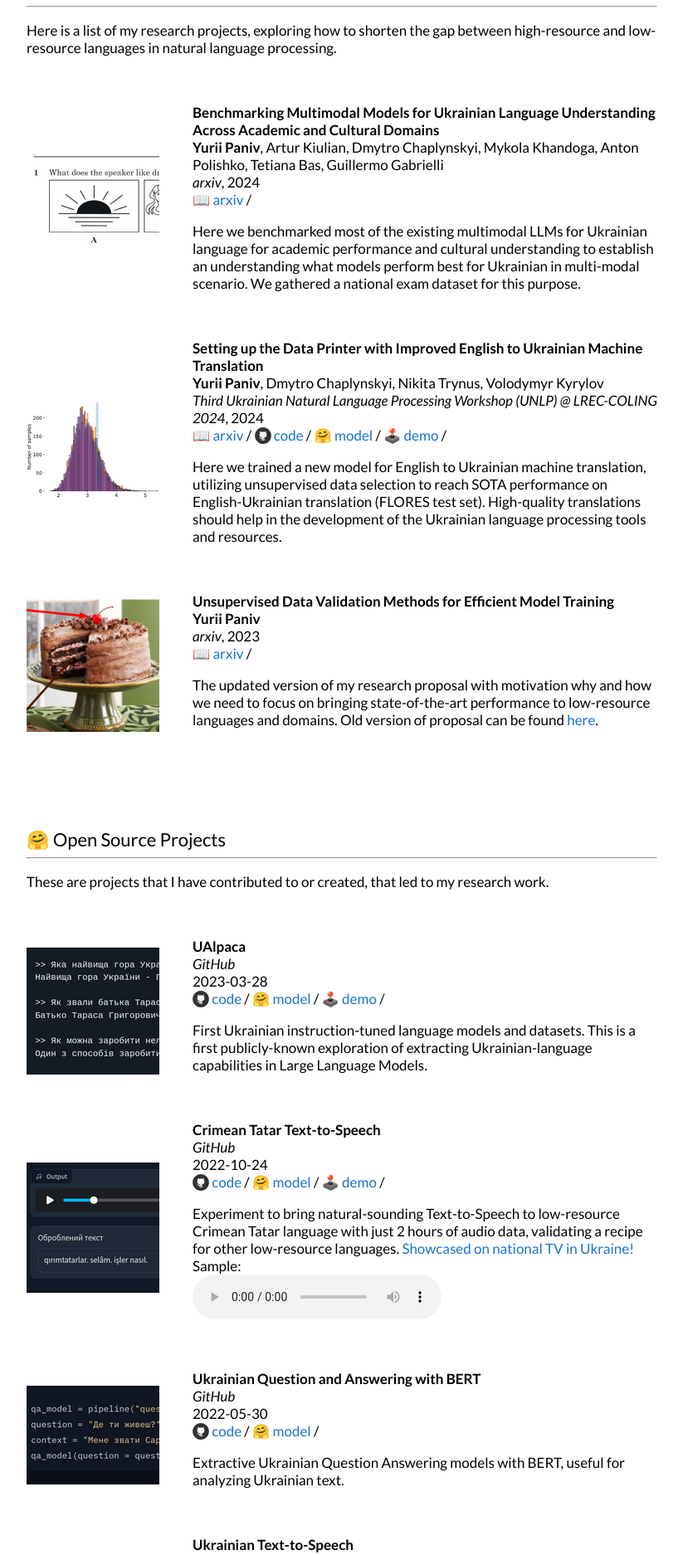
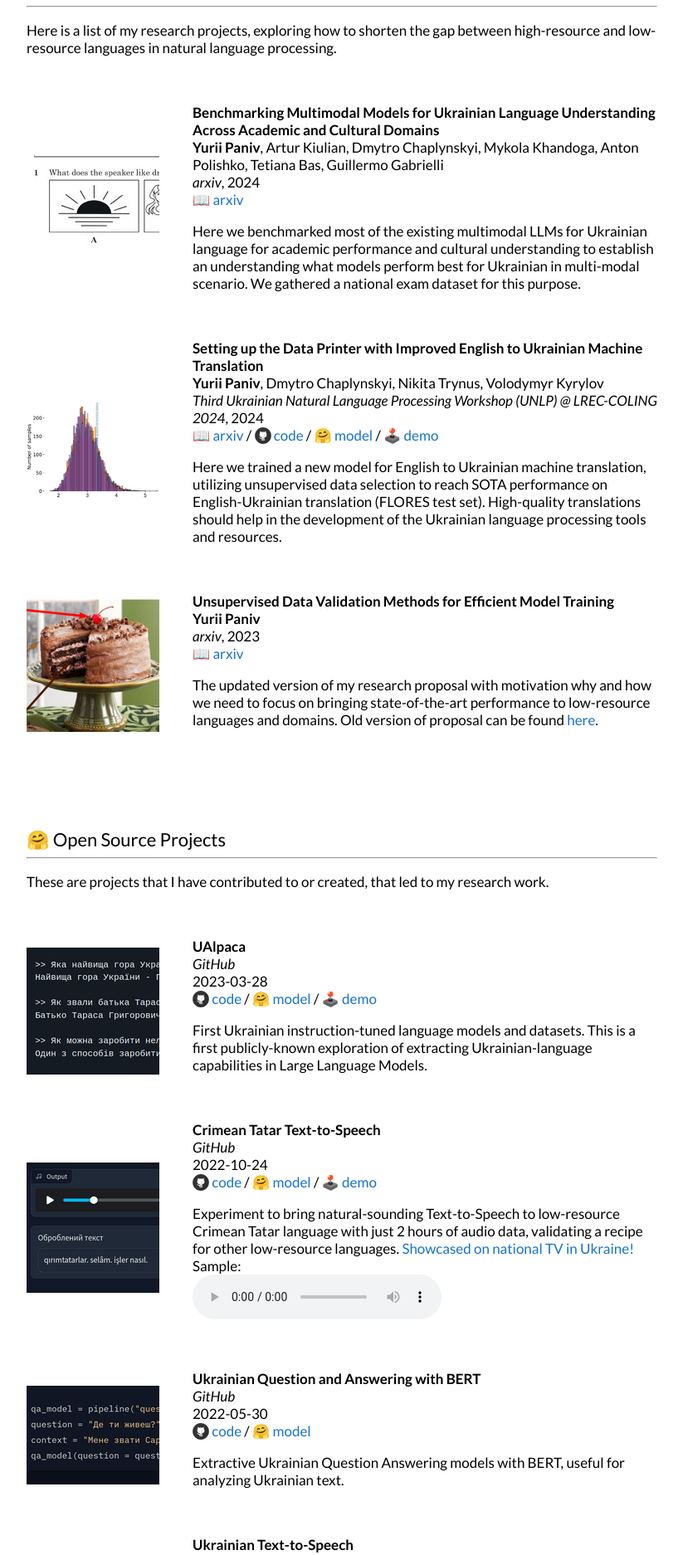
Before and after one commit to robinhad/robinhad.github.io, a Jekyll site: the page built from _posts/2024-11-22-zno-image-eval.markdown, in a window 1280 px wide. Shown: the part 454-2328 px from the top of the page at 83% size, without its empty margins (228-1051 px from the left). Built offline with Jekyll 4.4.1, drawn with Linux system fonts in a browser that asks for light colours.

Commit message:
Remove spaces, fix scrollbar

```diff
--- a/_layouts/default.html
+++ b/_layouts/default.html
@@ -88,32 +88,43 @@
               <br>
               <em>{{post.venue}}</em>, {{ post.date | date: "%Y" }}
               <br>
+              {% assign has_previous = false %}
               {% if post.arxiv %}
-              <a href="{{post.arxiv}}">📖 arxiv</a> /
+              <a href="{{post.arxiv}}" target="_blank">📖 arxiv</a>{% assign has_previous = true %}
               {% endif %}
               {% if post.video %}
-              <a href="{{post.video}}">video</a> /
+              {% if has_previous %} / {% endif %}
+              <a href="{{post.video}}" target="_blank">video</a>
+              {% assign has_previous = true %}
               {% endif %}
               {% if post.code %}
-              <a href="{{post.code}}"><span class="svg-icon github"></span> code</a> /
+              {% if has_previous %} / {% endif %}
+              <a href="{{post.code}}" target="_blank"><span class="svg-icon github"></span> code</a>
+              {% assign has_previous = true %}
               {% endif %}
               {% if post.model %}
-              <a href="{{post.model}}">🤗 model</a> /
+              {% if has_previous %} / {% endif %}
+              <a href="{{post.model}}" target="_blank">🤗 model</a>{% assign has_previous = true %}
               {% endif %}
               {% if post.demo %}
-              <a href="{{post.demo}}">🕹️ demo</a> /
+              {% if has_previous %} / {% endif %}
+              <a href="{{post.demo}}" target="_blank">🕹️ demo</a>{% assign has_previous = true %}
               {% endif %}
               {% if post.poster %}
-              <a href="{{post.poster}}">poster</a> /
+              {% if has_previous %} / {% endif %}
+              <a href="{{post.poster}}" target="_blank">poster</a>{% assign has_previous = true %}
               {% endif %}
               {% if post.slides %}
-              <a href="{{post.slides}}">slides</a> /
+              {% if has_previous %} / {% endif %}
+              <a href="{{post.slides}}" target="_blank">slides</a>{% assign has_previous = true %}
               {% endif %}
               {% if post.website %}
-              <a href="{{post.website}}">website</a> /
+              {% if has_previous %} / {% endif %}
+              <a href="{{post.website}}" target="_blank">website</a>{% assign has_previous = true %}
               {% endif %}
               {% if post.youtube %}
-              <a href="{{post.youtube}}">youtube</a> /
+              {% if has_previous %} / {% endif %}
+              <a href="{{post.youtube}}" target="_blank">youtube</a>{% assign has_previous = true %}
               {% endif %}
               <p></p>
               {{ post.excerpt }}
@@ -155,41 +166,55 @@
               {{ post.date | date: "%Y-%m-%d" }}
 
               <br>
+              {% assign has_previous = false %}
               {% if post.website %}
-              <a href="{{post.website}}">website</a> /
+              {% if has_previous %} / {% endif %}
+              <a href="{{post.website}}" target="_blank">website</a>{% assign has_previous = true %}
               {% endif %}
               {% if post.paper %}
-              <a href="{{post.paper}}">paper</a> /
+              {% if has_previous %} / {% endif %}
+              <a href="{{post.paper}}" target="_blank">paper</a>{% assign has_previous = true %}
               {% endif %}
               {% if post.patent %}
-              <a href="{{post.patent}}">patent</a> /
+              {% if has_previous %} / {% endif %}
+              <a href="{{post.patent}}" target="_blank">patent</a>{% assign has_previous = true %}
               {% endif %}
               {% if post.patent2 %}
-              <a href="{{post.patent2}}">patent #2</a> /
+              {% if has_previous %} / {% endif %}
+              <a href="{{post.patent2}}" target="_blank">patent #2</a>{% assign has_previous = true %}
               {% endif %}
               {% if post.patent3 %}
-              <a href="{{post.patent3}}">patent #3</a> /
+              {% if has_previous %} / {% endif %}
+              <a href="{{post.patent3}}" target="_blank">patent #3</a>{% assign has_previous = true %}
               {% endif %}
               {% if post.video %}
-              <a href="{{post.video}}">video</a> /
+              {% if has_previous %} / {% endif %}
+              <a href="{{post.video}}" target="_blank">video</a>{% assign has_previous = true %}
               {% endif %}
               {% if post.video2 %}
-              <a href="{{post.video2}}">video #2</a> /
+              {% if has_previous %} / {% endif %}
+              <a href="{{post.video2}}" target="_blank">video #2</a>{% assign has_previous = true %}
               {% endif %}
               {% if post.code %}
-              <a href="{{post.code}}"><span class="svg-icon github"></span> code</a> /
+              {% if has_previous %} / {% endif %}
+              <a href="{{post.code}}" target="_blank"><span class="svg-icon github"></span> code</a>{% assign
+              has_previous = true %}
               {% endif %}
               {% if post.model %}
-              <a href="{{post.model}}">🤗 model</a> /
+              {% if has_previous %} / {% endif %}
+              <a href="{{post.model}}" target="_blank">🤗 model</a>{% assign has_previous = true %}
               {% endif %}
               {% if post.demo %}
-              <a href="{{post.demo}}">🕹️ demo</a> /
+              {% if has_previous %} / {% endif %}
+              <a href="{{post.demo}}" target="_blank">🕹️ demo</a>{% assign has_previous = true %}
               {% endif %}
               {% if post.poster %}
-              <a href="{{post.poster}}">poster</a> /
+              {% if has_previous %} / {% endif %}
+              <a href="{{post.poster}}" target="_blank">poster</a>{% assign has_previous = true %}
               {% endif %}
               {% if post.slides %}
-              <a href="{{post.slides}}">slides</a> /
+              {% if has_previous %} / {% endif %}
+              <a href="{{post.slides}}" target="_blank">slides</a>{% assign has_previous = true %}
               {% endif %}
               <p></p>
               {{ post.excerpt }}
--- a/style.scss
+++ b/style.scss
@@ -11,6 +11,24 @@
 /**************/
 /* BASE RULES */
 /**************/
+
+html {
+  scroll-behavior: smooth;
+  scrollbar-width: thin;
+}
+
+//@media (max-width: 767px) {
+//  html {
+//    //scrollbar-width: none;
+//  }
+//}
+
+
+//::-webkit-scrollbar-thumb {
+//  background: #119413;
+//  border-radius: 2px;
+//}
+
 a {
   color: #1772d0;
   text-decoration: none;
```
